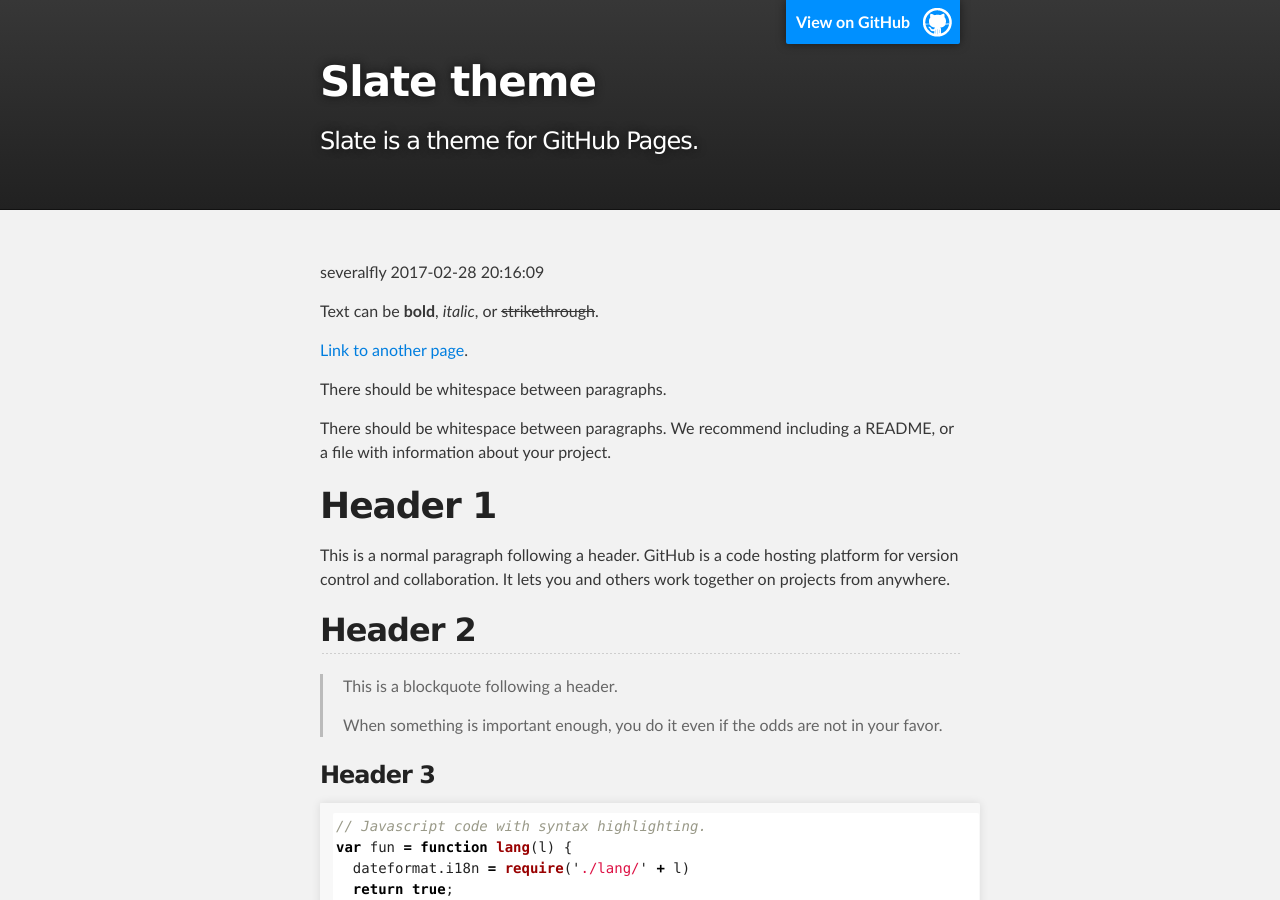
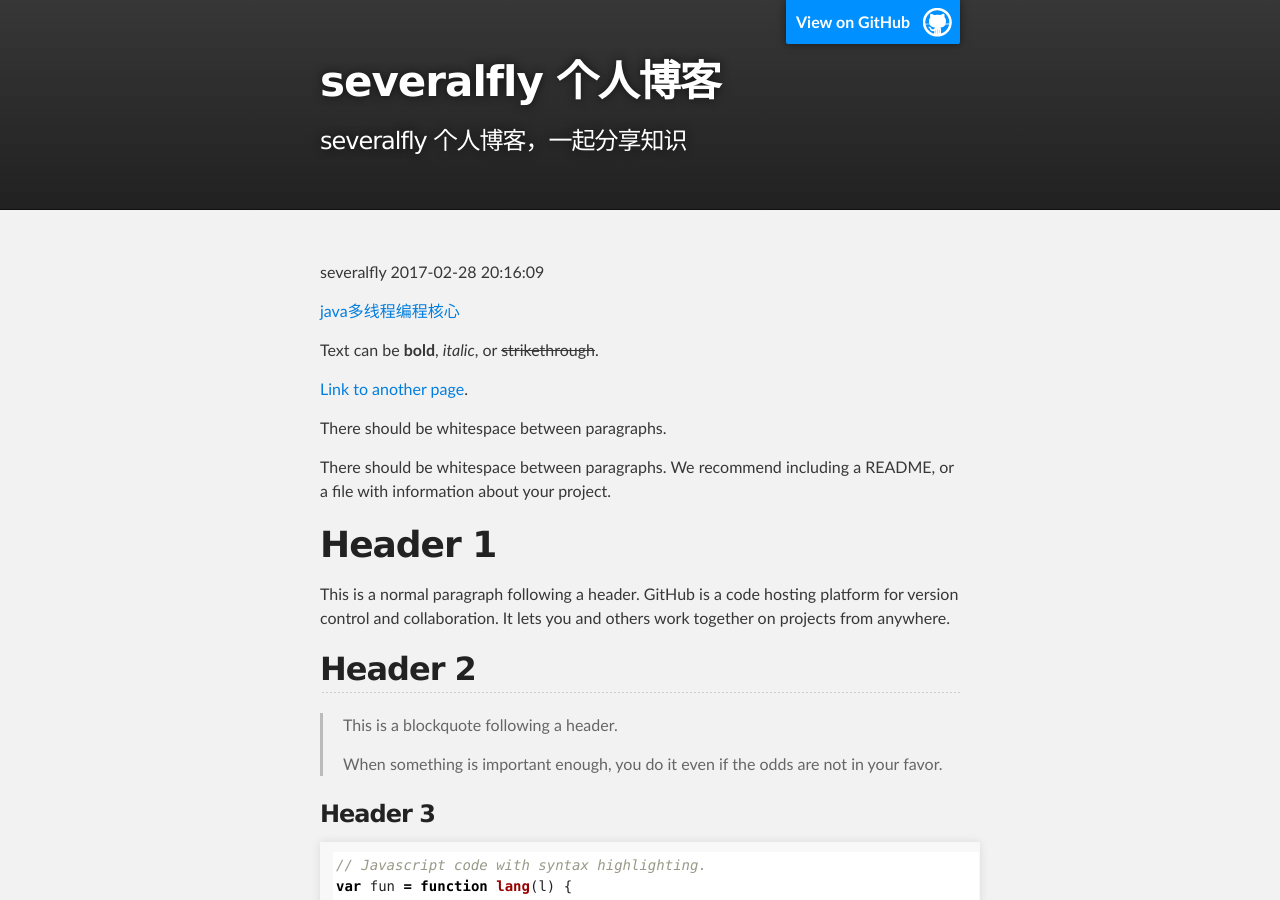
Before and after one commit to severalfly/severalfly.github.io, a Jekyll site: the page built from index.md, in a window 1280 px wide and 900 px high. Built offline with Jekyll 4.4.1, drawn with Linux system fonts in a browser that asks for light colours.

Commit message:
another place

```diff
--- a/_config.yml
+++ b/_config.yml
@@ -1,5 +1,5 @@
-title: Slate theme
-description: Slate is a theme for GitHub Pages.
+title: severalfly 个人博客
+description: severalfly 个人博客，一起分享知识
 show_downloads: false
 google_analytics:
 theme:
--- a/index.md
+++ b/index.md
@@ -2,6 +2,8 @@
 layout: default
 ---
 severalfly 2017-02-28 20:16:09
+
+[java多线程编程核心](JavaThreadCore)
 
 Text can be **bold**, _italic_, or ~~strikethrough~~.
 
```
Also changed, not shown: another-page.md (+0 -1 lines).
